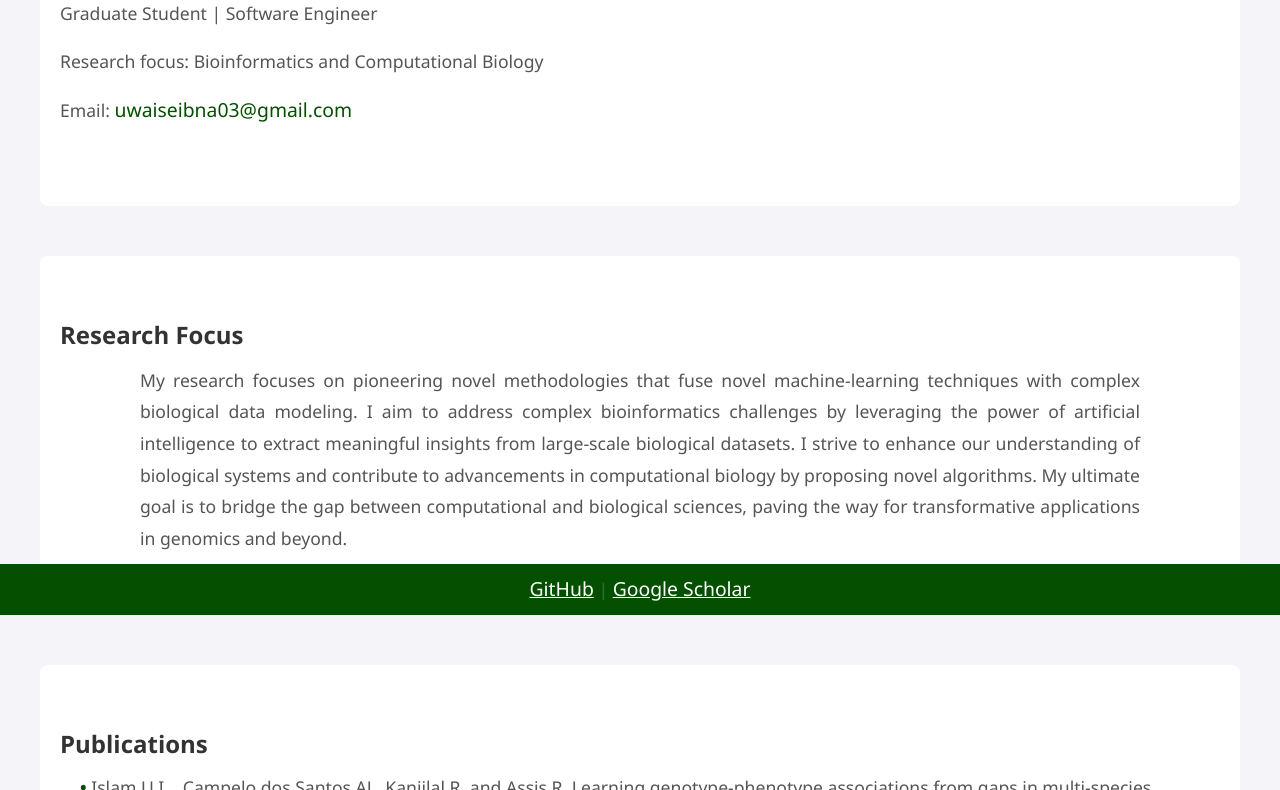
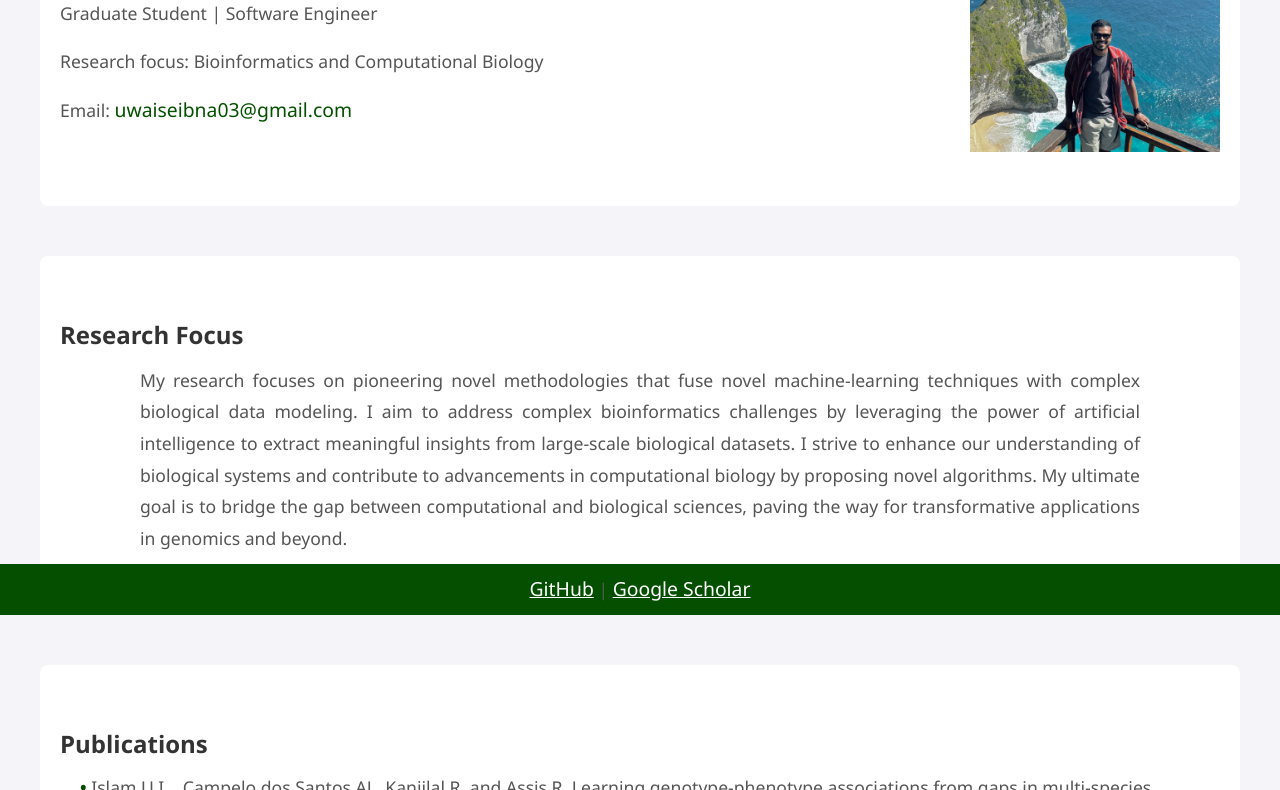
Before and after one commit to uwaiseibna2/profile, a plain HTML site: page index.html in a window 1280 px wide. Shown: the part 185-975 px from the top of the page. Drawn offline with Linux system fonts and the light colour scheme; no server answers.

Commit message:
Add files via upload

```diff
--- a/index.html
+++ b/index.html
@@ -23,15 +23,17 @@
     </header>
 
     <section id="home">
+        <img src="IMG_7136.jpg" alt="Profile Image" style="float: right; width: 250px; height: auto;">
         <h1>Uwaise Ibna Islam</h1>
-        <p> Graduate Student | Software Engineer </p>
-        <p> Research focus: Bioinformatics and Computational Biology</p>
+        <p>Graduate Student | Software Engineer</p>
+        <p>Research focus: Bioinformatics and Computational Biology</p>
         <p>Email: <a href="mailto:uwaiseibna03@gmail.com">uwaiseibna03@gmail.com</a></p>
+
     </section>
 
     <section id="about">
         <h2>Research Focus</h2>
-        <p>My research focuses on pioneering novel methodologies that fuse novel machine-learning techniques with complex biological data
+        <p >My research focuses on pioneering novel methodologies that fuse novel machine-learning techniques with complex biological data
             modeling. I aim to address complex bioinformatics challenges by leveraging the power of artificial intelligence to extract
             meaningful insights from large-scale biological datasets. I strive to enhance our understanding of biological systems and
             contribute to advancements in computational biology by proposing novel algorithms. My ultimate goal is to bridge the gap
```
Also changed, not shown: IMG_7136.jpg (added).
